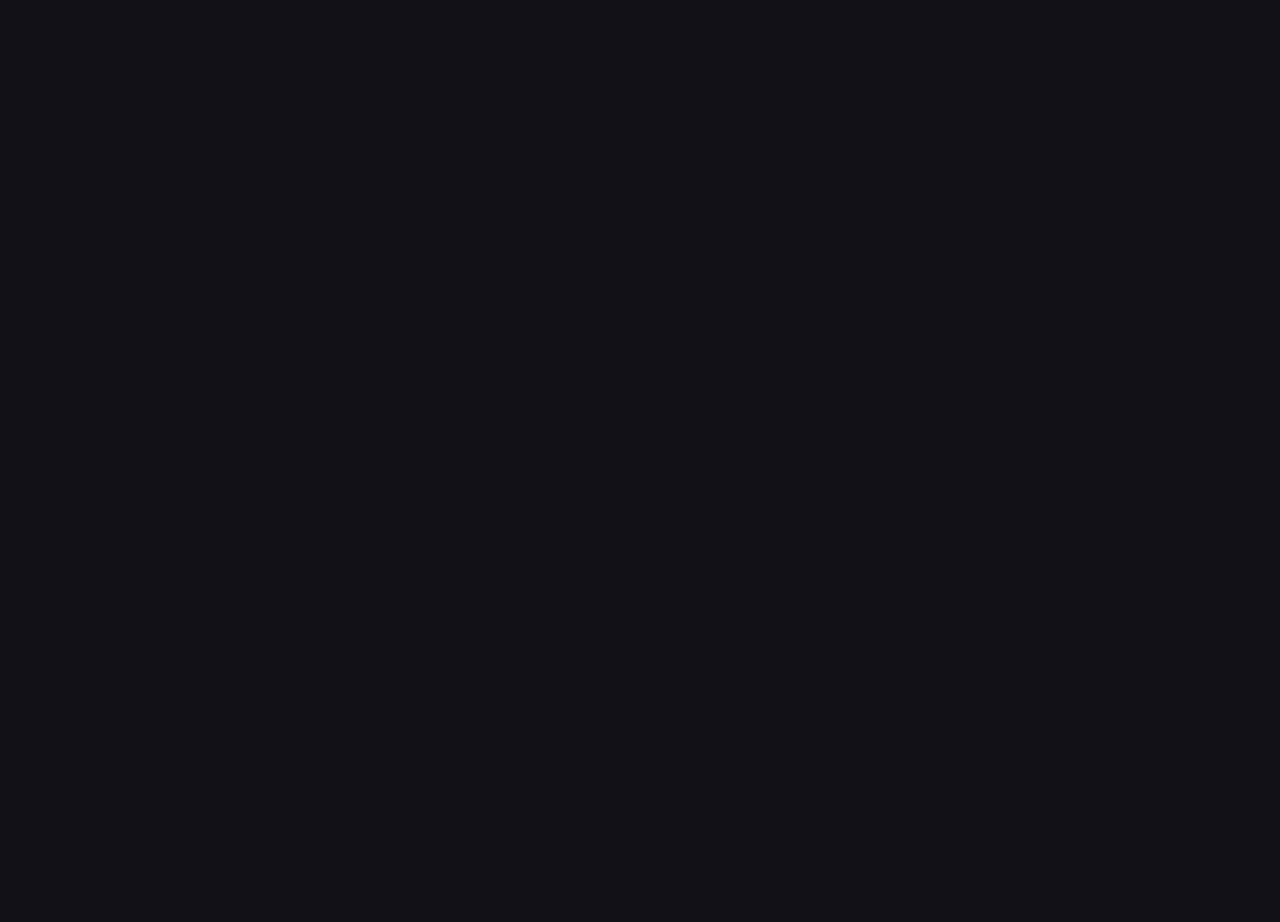
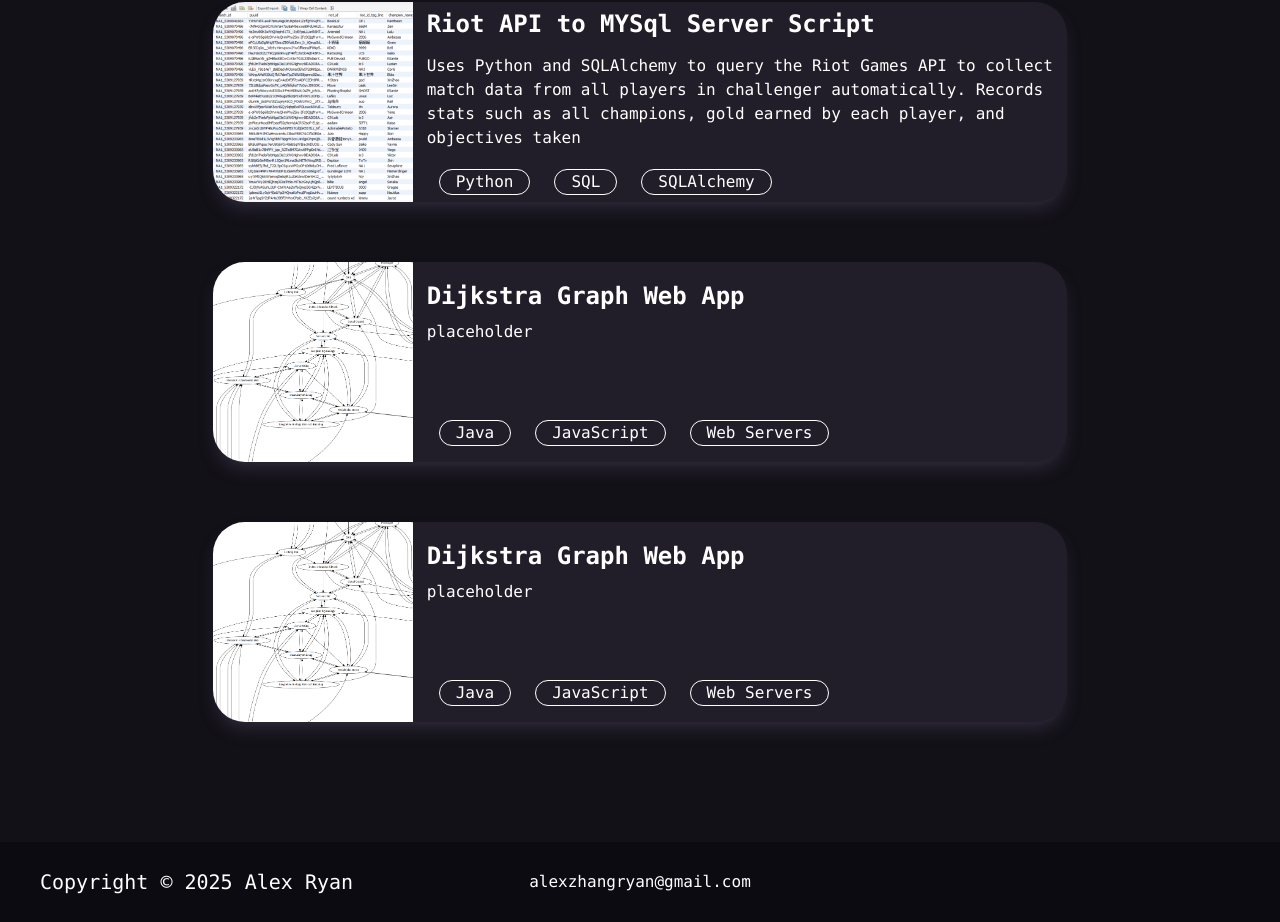
Before and after one commit to alexzhangryan/Portfolio-Website, a React (Vite) app: page /projects in a window 1280 px wide. Shown: the part 590-1512 px from the top of the page. Before the commit the page ends 800 px from the top, so only its background shows below. Built offline with nearby package versions, Linux system fonts and the light colour scheme.

Commit message:
added projects page

```diff
--- a/src/App.tsx
+++ b/src/App.tsx
@@ -7,7 +7,6 @@ import NavBar from './NavBar';
 function App(){
     return(
         <>
-            <meta name="author" content="Alex Ryan"/>
             <meta name="author" content="Alex Ryan"/>
             <meta name="keywords" content="React, TypeScript, TailwindCSS, html" />
             <title>Alex Ryan Portfolio</title>
--- a/src/Footer.tsx
+++ b/src/Footer.tsx
@@ -1,10 +1,18 @@
-export default function Footer(){
+type FooterProps = {
+        isBottom: boolean;
+    }
+
+export default function Footer({ isBottom}: FooterProps){
     const currentYear = new Date().getFullYear();
-
+    let bottom = "";
+    if(isBottom){
+        bottom = "fixed bottom-0 ";
+    }
+    console.log(isBottom);
     return(
-        <footer className = "footer grid grid-cols-3">
-                <p className="py-8 px-10">Copyright &copy; {currentYear} Alex Ryan</p>
+        <footer className = {`footer ${bottom} grid grid-cols-3`}>
+                <p className="py-auto px-10">Copyright &copy; {currentYear} Alex Ryan</p>
                 <a className="justify-self-center hover:text-accent" href="mailto:alexzhangryan@gmail.com">alexzhangryan@gmail.com</a>
-            </footer>
+        </footer>
     )
 }
--- a/src/Message.tsx
+++ b/src/Message.tsx
@@ -7,17 +7,17 @@ const Message = () => {
         <>
             <Typewriter />
             <p className="text-center w-1/2 m-auto">Currently a student at The Univeristy of Wisconsin - Madison pursuing majors in Computer Science and Economics with a Mathematical Emphasis. I have experience in languages such as Python, Java, TypeScript, and SQL as well as libraries such as React, Pytorch, and SQLAlchemy.</p>
-            <div className="grid grid-cols-4 justify-center my-5 max-w-1/8 mx-auto">
+            <div className="grid grid-cols-4 gap-4 justify-center my-5 max-w-1/6 mx-auto">
                 <a href="https://github.com/alexzhangryan"><img className = "linkImage" src="./src/assets/github.png"></img></a>
                 <a href="https://www.linkedin.com/in/alex-ryan-807b22293/"><img className = "linkImage" src="./src/assets/linkedin.png"></img></a>
                 <a href="mailto:alexzhangryan@gmail.com"><img className = "linkImage" src="./src/assets/gmail.jpg"></img></a>
                 <a href="https://leetcode.com/u/genjigod/"><img className = "linkImage" src="./src/assets/leetcode.png"></img></a>
             </div>
             <div className="flex justify-center mt-20">
-                <NavLink to="/projects" className="justify-center p-4 rounded-full bg-accent text-background hover:scale-110">Check Out My Work!</NavLink>
+                <NavLink to="/projects" className="justify-center p-4 rounded-full bg-accent text-background hover:scale-110 transition-all duration-300">Check Out My Work!</NavLink>
             </div>
             <div className="grid grid-cols-2 max-w-6xl mx-auto mt-25 mb-25">
-                <div className="flex mx-auto flex flex-col">
+                <div className="flex mx-auto flex-col">
                     <h1 className="text-left text-[48px] font-bold my-5">My <span className="text-accent">Journey</span></h1>
                     <p>I'm currently a junior at The University of Wisconsin - Madison with an expected graduation date of 2027. During my studies I've taken an interest to AI/ML and have been working on my own project such as building a neural network from scratch or working with Pytorch to create image classifiers. <br /><br />
                     Outside of class, I am a member of the UW Taekwondo club, where I was treasurer last year. During my time as treasurer I also got the opprotunity to participate in the National Collegiate Taekwondo Championship in Berkeley. I also enjoy playing games with friends, kpop, and fashion. <br /><br />
@@ -29,7 +29,7 @@ const Message = () => {
                     <img className="border-4 border-accent rounded-lg"src="./src/assets/selfie2.jpg"></img>
                 </div>
             </div>
-            <Footer />
+            <Footer isBottom={false}/>
         </>
     );
 };
--- /dev/null
+++ b/src/ProjectCard.tsx
@@ -0,0 +1,27 @@
+type ProjectCardProps = {
+        title: string;
+        desc: string;
+        img: string;
+        index: number;
+        skills1: string;
+        skills2: string;
+        skills3: string;
+    };
+
+export default function ProjectCard(props: ProjectCardProps){
+
+    return(
+        <div className="projectCard" style={{ animationDelay: `${props.index / 6}s`}}>
+            <img className="h-50 rounded-l-4xl"src={`./src/assets/${props.img}`}></img>
+            <div className="grid grid-rows-4 col-span-3">
+                <h1 className="text-[24px] font-bold">{props.title}</h1>
+                <p className="text-[16px] row-span-2">{props.desc}</p>
+                <ul className="flex items-center">
+                    <li className="skillBubble">{props.skills1}</li>
+                    <li className="skillBubble">{props.skills2}</li>
+                    <li className="skillBubble">{props.skills3}</li>
+                </ul>
+            </div>
+        </div>
+    )
+}
--- a/src/Projects.tsx
+++ b/src/Projects.tsx
@@ -1,11 +1,23 @@
+import Footer from "./Footer";
 import NavBar from "./NavBar";
+import ProjectCard from "./ProjectCard";
 
 export const Projects = () => {
     return(
         <>
-            <div>
+            <meta name="author" content="Alex Ryan"/>
+            <meta name="keywords" content="React, TypeScript, TailwindCSS, html" />
+            <title>Alex Ryan Portfolio</title>
+            <link rel="icon" type="image/x-icon" href="./src/assets/favicon.ico"></link>
+            <div className="mb-30">
                 <NavBar />
+                <h1 className="text-[48px] font-bold font-mono text-center my-25">My <span className="text-accent">Projects</span></h1>
+                <ProjectCard title="Dijkstra Graph Web App" desc="An implementation of Dijkstra's Shortest Path algorithm using Java. Hosted on a web app written with JavaScript that interacts with the Java backend" img="dijkstra.png" index={0} skills1="Java" skills2="JavaScript" skills3="Web Servers"/>
+                <ProjectCard title="Riot API to MYSql Server Script" desc="Uses Python and SQLAlchemy to query the Riot Games API to collect match data from all players in challenger automatically. Records stats such as all champions, gold earned by each player, and objectives taken" img="sqlDatabase.png" index={1} skills1="Python" skills2="SQL" skills3="SQLAlchemy"/>
+                <ProjectCard title="Dijkstra Graph Web App" desc="placeholder" img="dijkstra.png" index={2} skills1="Java" skills2="JavaScript" skills3="Web Servers"/>
+                <ProjectCard title="Dijkstra Graph Web App" desc="placeholder" img="dijkstra.png" index={3} skills1="Java" skills2="JavaScript" skills3="Web Servers"/>
             </div>
+            <Footer isBottom={false}/>
         </>
     );
 }
--- a/src/index.css
+++ b/src/index.css
@@ -6,6 +6,7 @@
   --color-primary: hsl(0, 0%, 100%);
   --color-accent: hsl(48, 100%, 50%);
   --animate-typing: typing 2s steps(20) forwards, blink 1s step-end infinite, deleting 0.5s steps(3) forwards 3s, retyping 0.5s steps(3) forwards 3.5s;
+  --animate-fadeIn: fadeIn 1s 0ms forwards;
 
   @keyframes blink{
     50%{
@@ -37,7 +38,16 @@
       width: 20ch;
     }
   }
-
+  @keyframes fadeIn{
+    from{
+      transform: translateY(30px);
+      opacity: 0;
+    }
+    to{
+      transform: translateY(0px);
+      opacity: 1;
+    }
+  }
 }
 
 body{
@@ -63,13 +73,23 @@ body{
     @apply flex items-center h-16 px-8 bg-accent text-background;
   }
   .linkImage{
-    @apply flex justify-center mx-auto my-2 h-10 w-10 bg-primary p-1 rounded-full hover:scale-120;
+    @apply flex justify-center mx-auto my-2 h-10 w-10 bg-primary p-1 rounded-full hover:scale-120 transition-all duration-200;
   }
   .footer{
-    @apply flex items-center h-20 w-1/1 bg-[#0C0B12];
+    @apply flex items-center h-20 w-full bg-[#0C0B12];
   }
   .name{
     @apply text-[48px] box-content font-bold font-mono overflow-hidden whitespace-nowrap border-r-[5px] animate-typing;
   }
+  .projectCard{
+    @apply shadow-lg shadow-[#2B2736] bg-[#211e29] grid grid-cols-4 mx-auto my-15 w-2/3 h-50 rounded-4xl items-center opacity-0 animate-fadeIn hover:scale-105 hover:shadow-accent transition-all duration-400;
+  }
+  .skillBubble{
+    @apply mx-3 mt-4 px-4 border-white border-[1px] box-content rounded-4xl;
+  }
+
+  @layer utility{
+
+  }
 
 }
```
Also changed, not shown: src/assets/dijkstra.png (added), src/assets/sqlDatabase.png (added).
